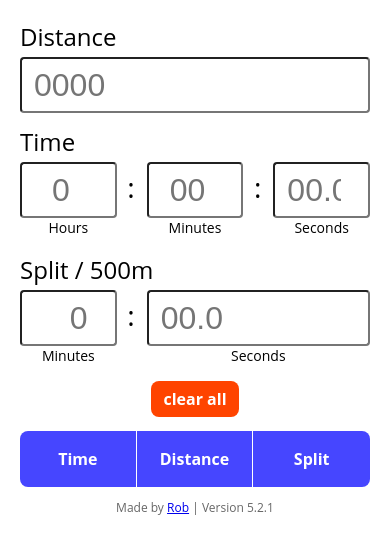
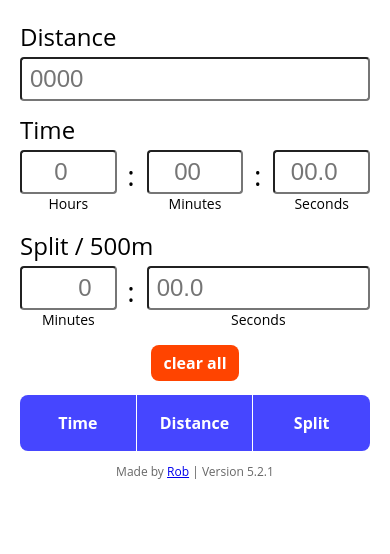
Before and after one commit to robbertkooiman/split-calc, a React (Create React App) app: page / in a window 390 px wide. Shown: the top 554 px of the page. Built offline with nearby package versions, Linux system fonts and the light colour scheme.

Commit message:
Responsiveness for very small devices

```diff
--- a/src/Input.scss
+++ b/src/Input.scss
@@ -13,6 +13,12 @@
         height: 56px;
         padding: 8px 12px;
         font-size: 32px;
+
+        @media screen and (max-width: 400px) {
+            font-size: 24px;
+            height: 44px;
+            padding: 8px;
+        }
 
         &[type="number"] {
             text-align: center;
```
